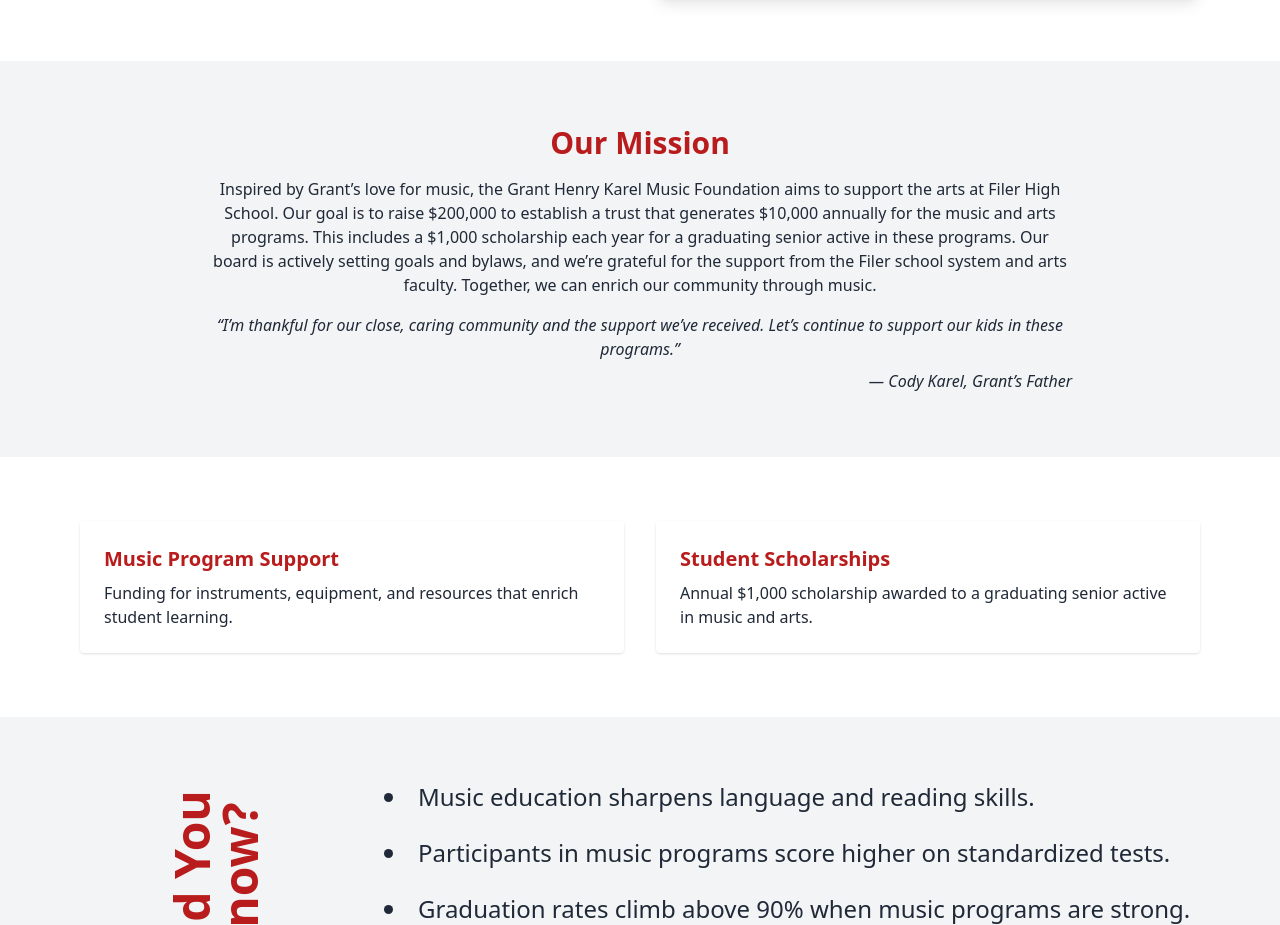
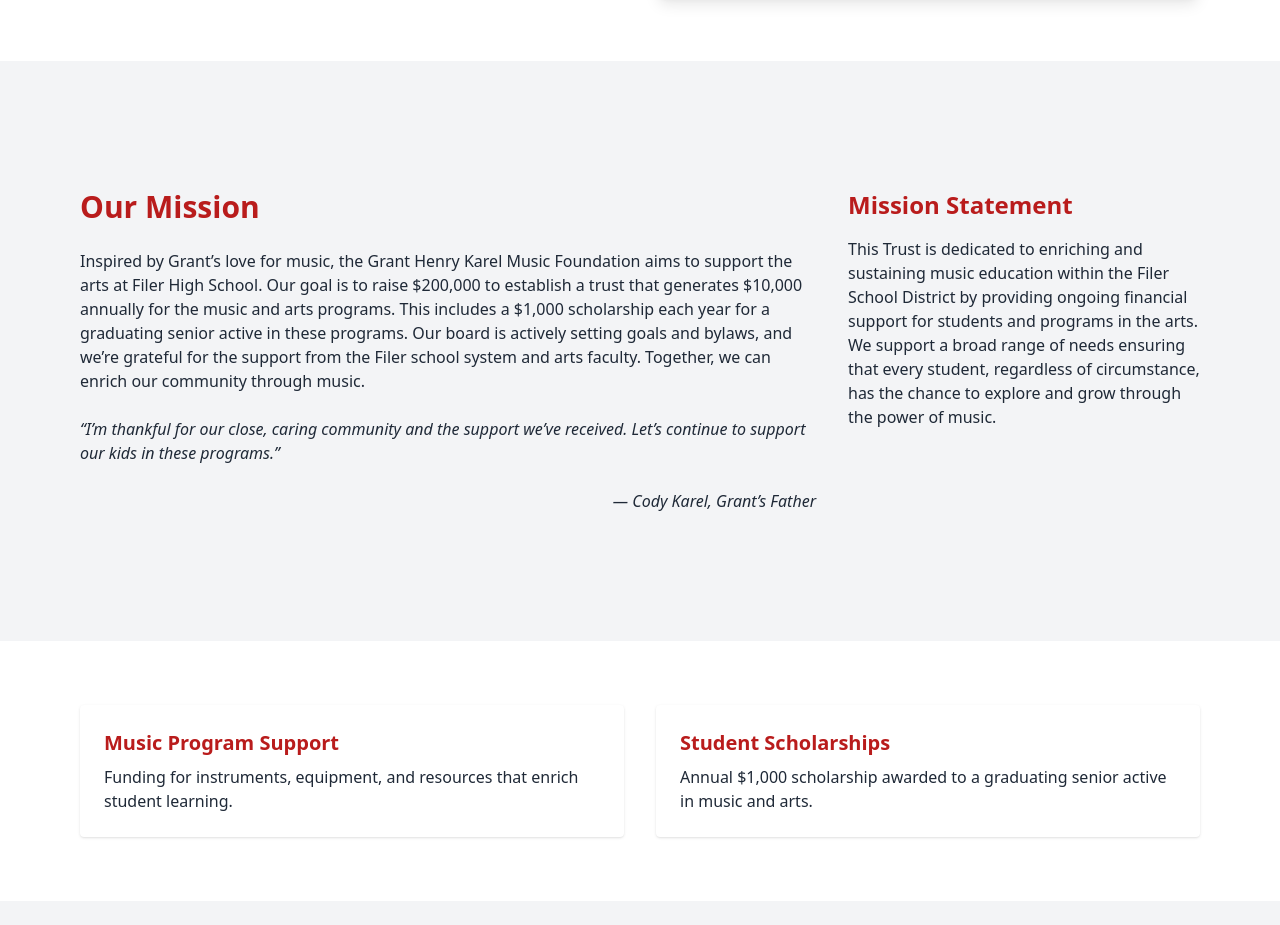
Before and after one commit to tsicloud/ghkfoundation, a website: page index.html in a window 1280 px wide. Shown: the part 1286-2211 px from the top of the page. Drawn offline with nearby package versions, Linux system fonts and the light colour scheme.

Commit message:
add Mission Statement

```diff
--- a/index.html
+++ b/index.html
@@ -105,11 +105,21 @@
 
   <!-- Mission -->
   <section id="mission" class="bg-gray-100 py-16">
-    <div class="max-w-4xl mx-auto px-4 text-center">
-      <h3 class="text-3xl font-semibold mb-4 text-red-700">Our Mission</h3>
-      <p>Inspired by Grant’s love for music, the Grant Henry Karel Music Foundation aims to support the arts at Filer High School. Our goal is to raise $200,000 to establish a trust that generates $10,000 annually for the music and arts programs. This includes a $1,000 scholarship each year for a graduating senior active in these programs. Our board is actively setting goals and bylaws, and we’re grateful for the support from the Filer school system and arts faculty. Together, we can enrich our community through music.</p>
-      <p class="mt-4"><em>“I’m thankful for our close, caring community and the support we’ve received. Let’s continue to support our kids in these programs.”</em></p>
-      <p class="mt-2 text-right italic">— Cody Karel, Grant’s Father</p>
+    <div class="max-w-6xl mx-auto px-4 py-16">
+      <div class="grid grid-cols-1 md:grid-cols-3 gap-8">
+        <!-- Left: existing content spans 2/3 -->
+        <div class="md:col-span-2 text-center md:text-left space-y-6">
+          <h3 class="text-3xl font-semibold mb-4 text-red-700">Our Mission</h3>
+          <p>Inspired by Grant’s love for music, the Grant Henry Karel Music Foundation aims to support the arts at Filer High School. Our goal is to raise $200,000 to establish a trust that generates $10,000 annually for the music and arts programs. This includes a $1,000 scholarship each year for a graduating senior active in these programs. Our board is actively setting goals and bylaws, and we’re grateful for the support from the Filer school system and arts faculty. Together, we can enrich our community through music.</p>
+          <p class="mt-4"><em>“I’m thankful for our close, caring community and the support we’ve received. Let’s continue to support our kids in these programs.”</em></p>
+          <p class="mt-2 text-right italic">— Cody Karel, Grant’s Father</p>
+        </div>
+        <!-- Right: Mission Statement -->
+        <div class="space-y-4">
+          <h3 class="text-2xl font-semibold text-red-700">Mission Statement</h3>
+          <p>This Trust is dedicated to enriching and sustaining music education within the Filer School District by providing ongoing financial support for students and programs in the arts. We support a broad range of needs ensuring that every student, regardless of circumstance, has the chance to explore and grow through the power of music.</p>
+        </div>
+      </div>
     </div>
   </section>
 
```
